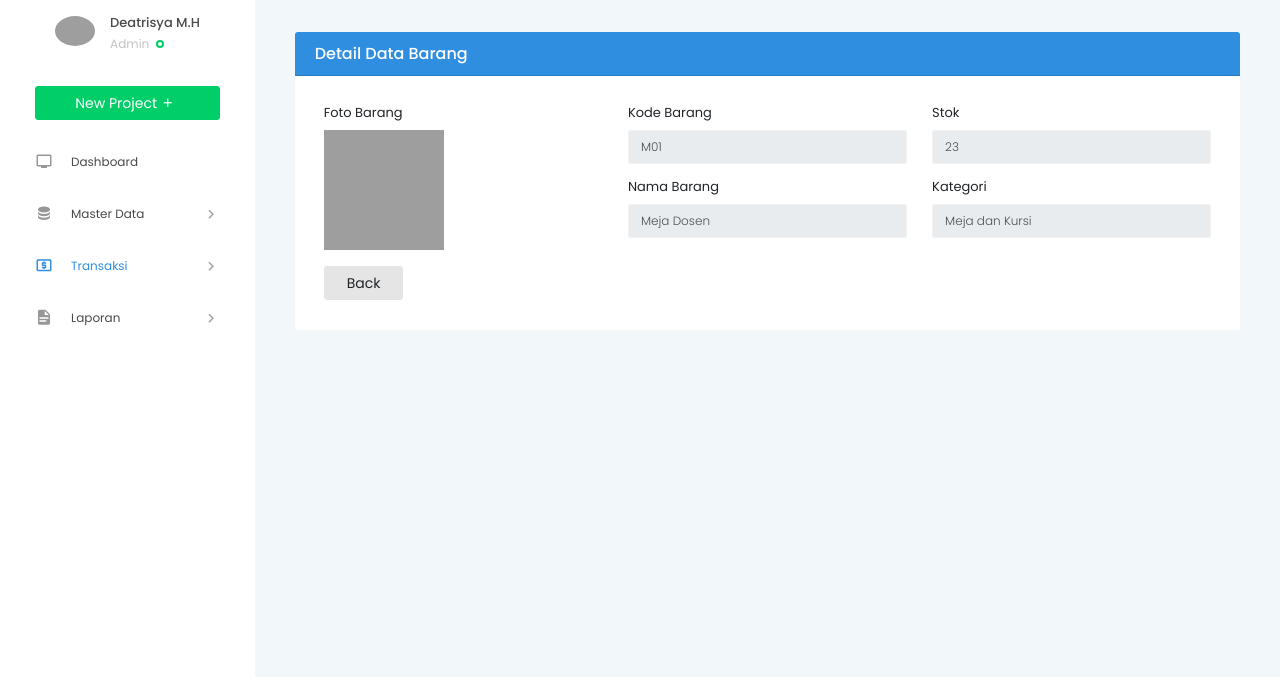
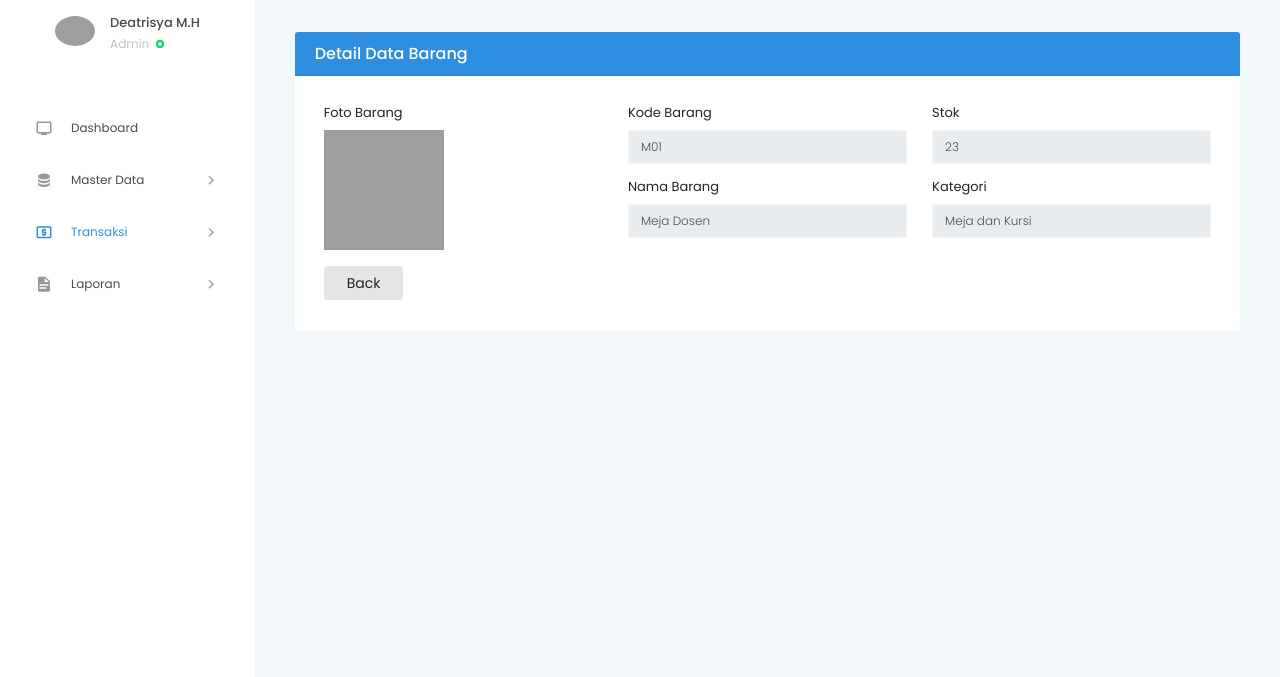
Before and after one commit to deatrisya/PWL_PROJECT, a Laravel app: page /barang/1 in a window 1280 px wide. Shown: the part 63-740 px from the top of the page. Run offline with Laravel 8, Linux system fonts and the light colour scheme; a user stored in the database is signed in; data comes from the database, SQL or seed files in the repository; some libraries are stand-ins or nearby versions; grey boxes are pictures that could not be loaded.

Commit message:
delete button no function

```diff
--- a/resources/views/layout/sidebar.blade.php
+++ b/resources/views/layout/sidebar.blade.php
@@ -14,9 +14,6 @@
                         </div>
                     </div>
                 </div>
-                <button class="btn btn-success btn-block">New Project
-                    <i class="mdi mdi-plus"></i>
-                </button>
             </div>
         </li>
         <li class="nav-item">
```
